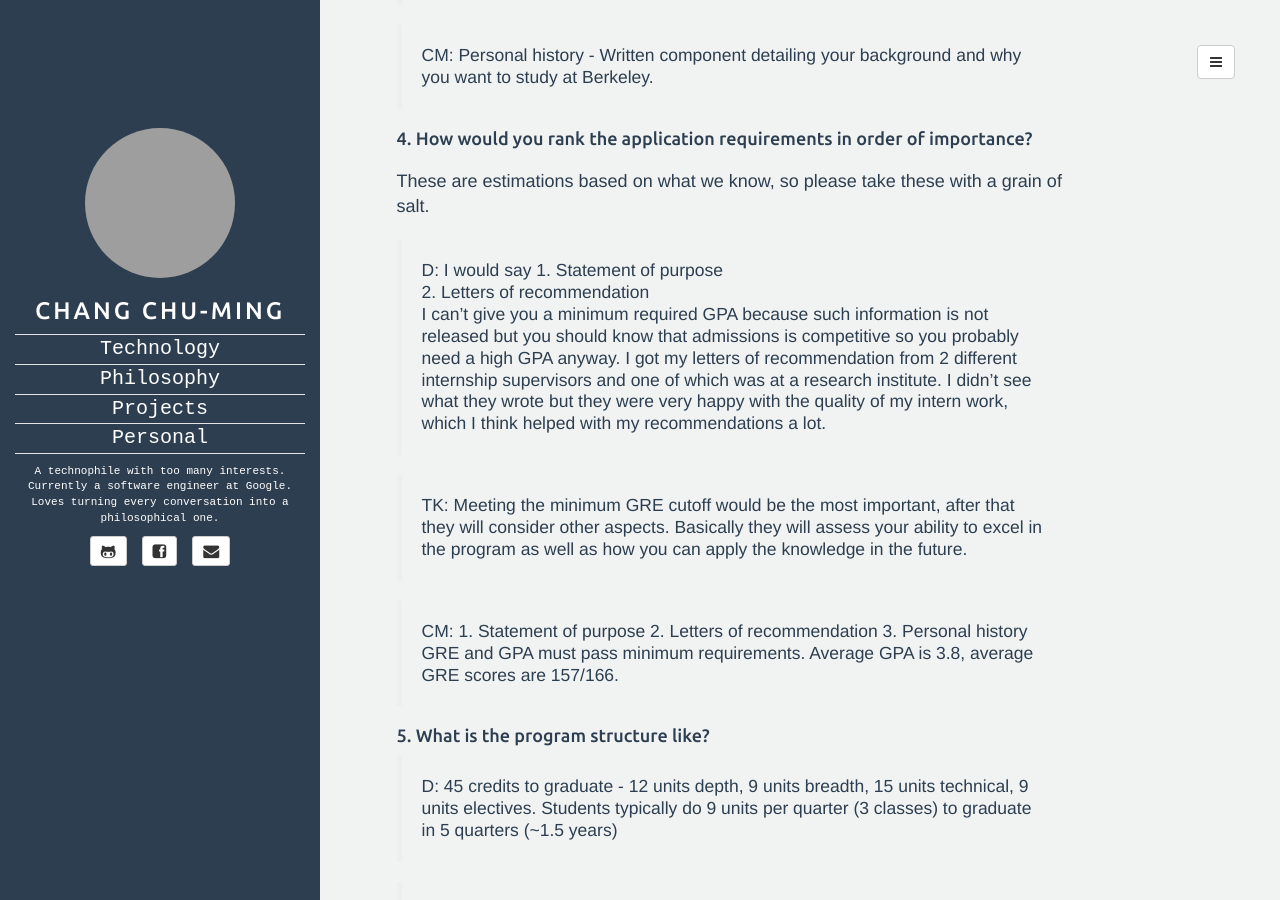
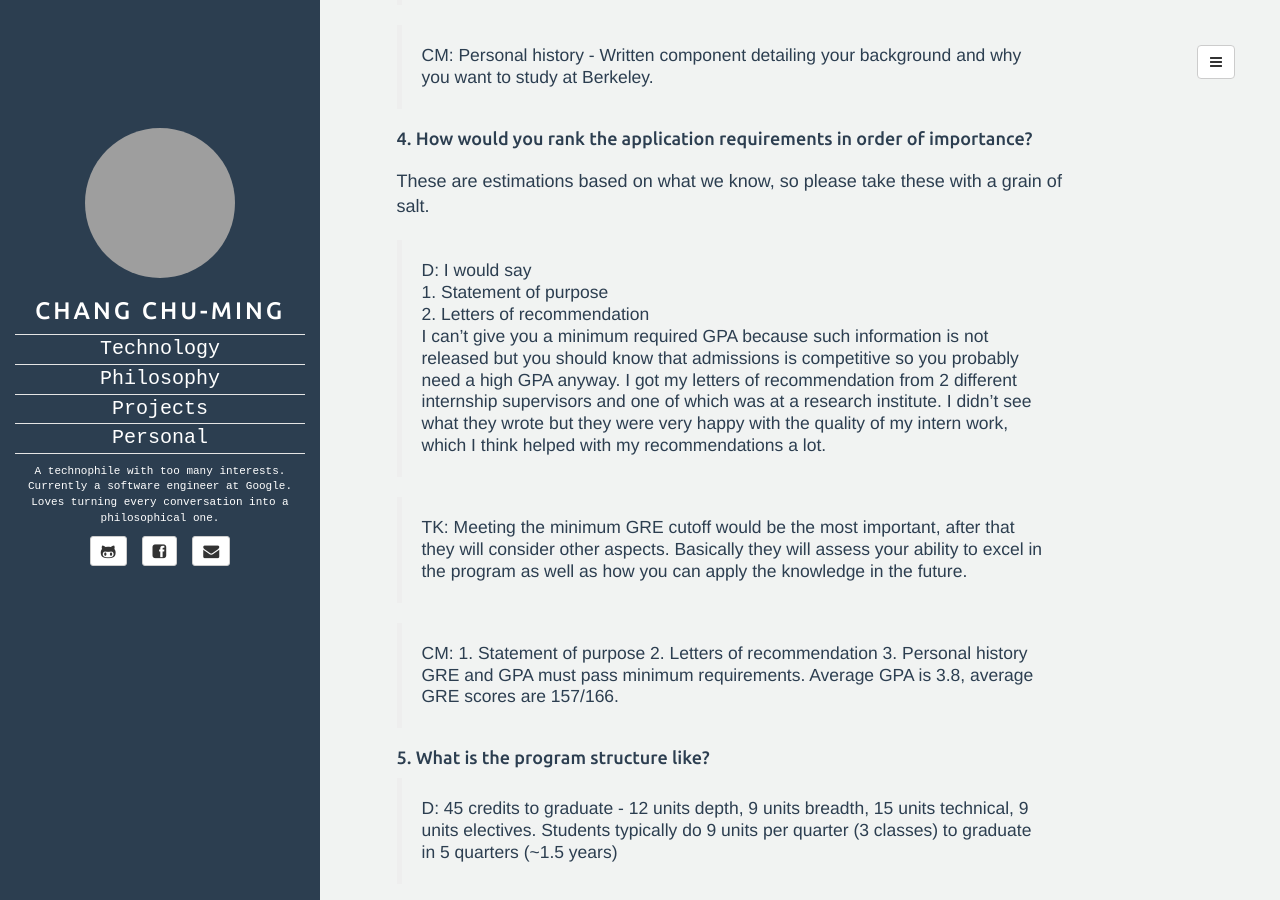
Before and after one commit to changchuming/changchuming.github.io, a Jekyll site: the page built from _posts/2018-10-29-How-to-Prepare-and-Apply-for-a-Master's-Degree-in-the-US.md, in a window 1280 px wide and 900 px high, scrolled down 6721 px. Built offline with Jekyll 4.4.1, drawn with Linux system fonts in a browser that asks for light colours; comment, search, counter and statistics services are not loaded; grey boxes are pictures that could not be loaded.

```diff
--- a/_posts/2018-10-29-How-to-Prepare-and-Apply-for-a-Master's-Degree-in-the-US.md
+++ b/_posts/2018-10-29-How-to-Prepare-and-Apply-for-a-Master's-Degree-in-the-US.md
@@ -120,9 +120,9 @@ These are additional requirements on top of the documents listed in **section 4*
 #### 4. How would you rank the application requirements in order of importance?
 These are estimations based on what we know, so please take these with a grain of salt.
 
-> D: I would say
-> 1\. Statement of purpose \
-> 2\. Letters of recommendation \
+> D: I would say\
+> 1\. Statement of purpose\
+> 2\. Letters of recommendation\
 I can't give you a minimum required GPA because such information is not released but you should know that admissions is competitive so you probably need a high GPA anyway. I got my letters of recommendation from 2 different internship supervisors and one of which was at a research institute. I didn't see what they wrote but they were very happy with the quality of my intern work, which I think helped with my recommendations a lot.
 
 > TK: Meeting the minimum GRE cutoff would be the most important, after that they will consider other aspects. Basically they will assess your ability to excel in the program as well as how you can apply the knowledge in the future.
```
